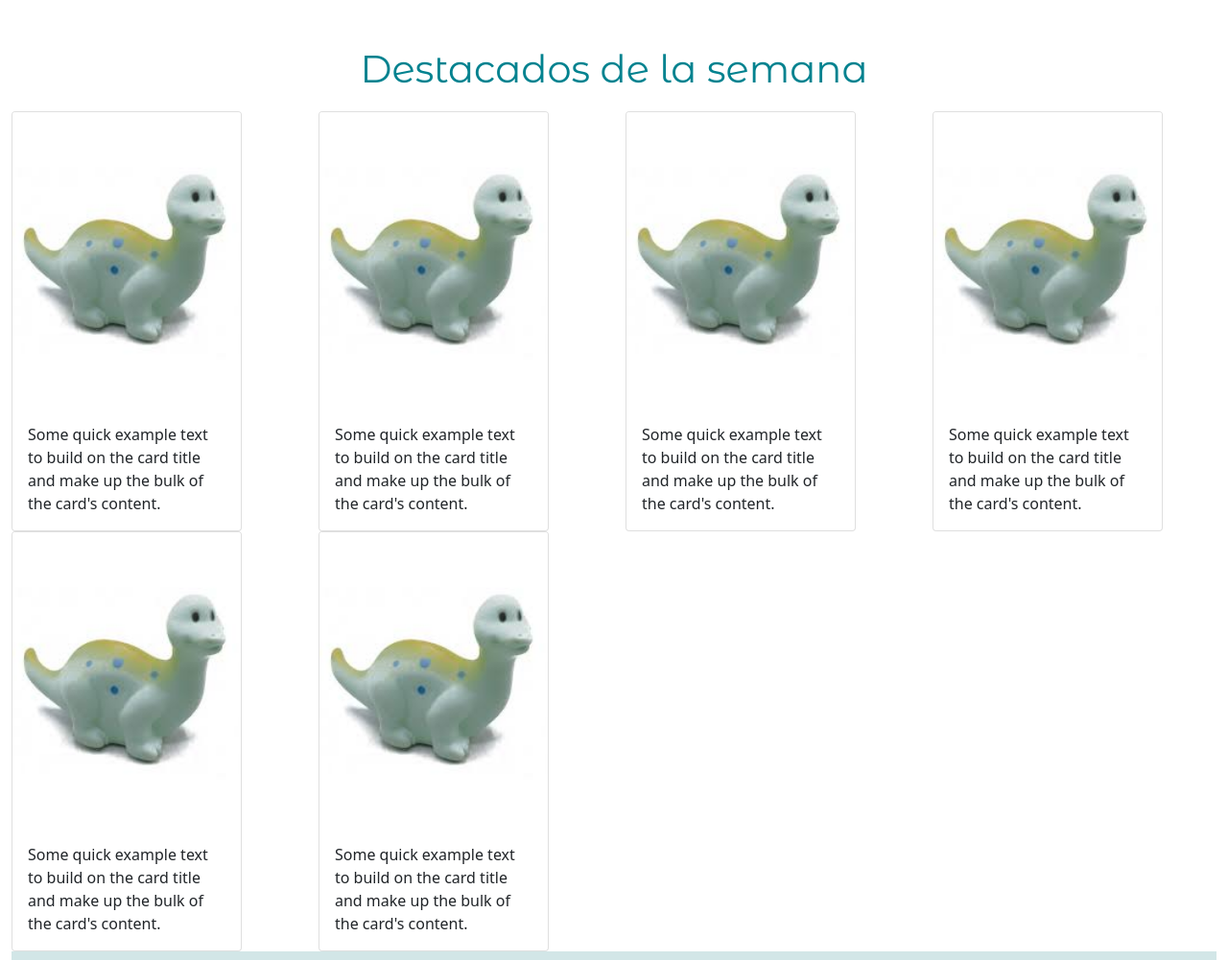
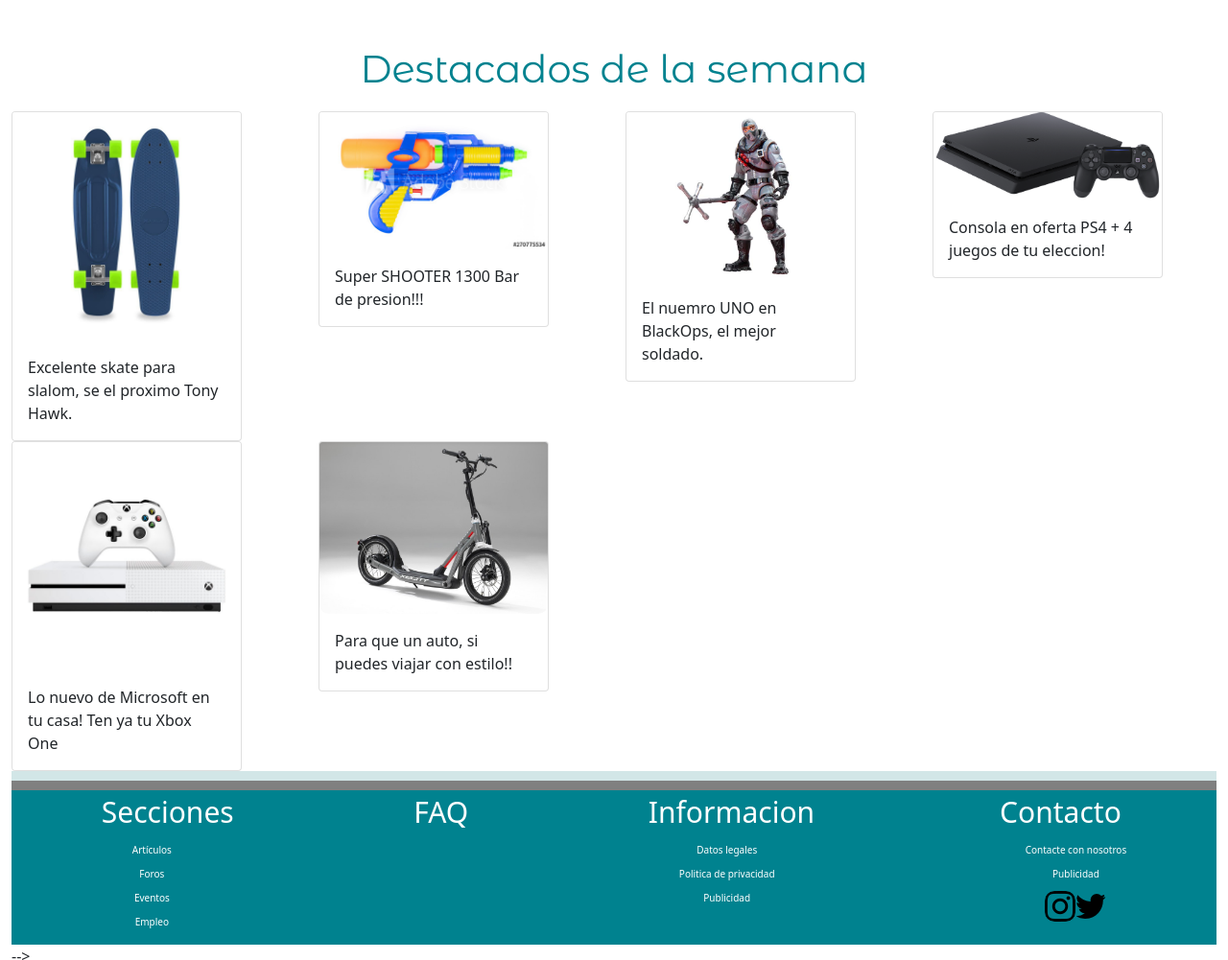
Before and after one commit to Ricardodasilva1987/BuffetToys, a website: page productos.html in a window 1280 px wide. Shown: the part 850-1851 px from the top of the page at 96% size. Drawn offline with nearby package versions, Linux system fonts and the light colour scheme.

Commit message:
se realizaron cambios

```diff
--- a/package.json
+++ b/package.json
@@ -1,7 +1,6 @@
 {
   "name": "proyectoricardodasilvadef",
   "version": "1.0.0",
-  "description": "",
   "main": "index.js",
   "scripts": {
     "test": "echo \"Error: no test specified\" && exit 1"
@@ -15,5 +14,6 @@
   "bugs": {
     "url": "https://github.com/Ricardodasilva1987/dw-test/issues"
   },
-  "homepage": "https://github.com/Ricardodasilva1987/dw-test#readme"
+  "homepage": "https://github.com/Ricardodasilva1987/dw-test#readme",
+  "description": ""
 }
--- a/productos.html
+++ b/productos.html
@@ -55,13 +55,13 @@
         <div id="carouselExampleControls" class="carousel slide" data-bs-ride="carousel">
             <div class="carousel-inner carrusel">
               <div class="carousel-item active">
-                <img src="Imagenes/guia-practica-juegos-juguetes-3-1100x408.jpg" class="d-block w-100" alt="...">
+                <img src="Imagenes/guia-practica-juegos-juguetes-3-1100x408.jpg" class="d-block w-100" alt="Imagen de juguetes">
               </div>
               <div class="carousel-item">
-                <img src="/Imagenes/jugueteria.png" class="d-block w-100" alt="...">
+                <img src="/Imagenes/jugueteria.png" class="d-block w-100" alt="juegueteria por dentro sede santiago">
               </div>
               <div class="carousel-item">
-                <img src="/Imagenes/depositphotos_34719377-stock-photo-toy-store-in-changi-airport.jpg" class="d-block w-100" alt="...">
+                <img src="/Imagenes/depositphotos_34719377-stock-photo-toy-store-in-changi-airport.jpg" class="d-block w-100" alt="jugueteria por dentro, sede atacama">
               </div>
             </div>
             <a class="carousel-control-prev" href="#carouselExampleControls" role="button" data-bs-slide="prev">
@@ -82,69 +82,59 @@
     <div class="row fotos-toys">
         <div class="col-sm-6 col-md-4 col-lg-3" >
             <div class="card" style="width: 15rem;">
-                <img src="Imagenes/images.jpg" class="card-img-top" alt="...">
+                <img src="Imagenes/toy6.jpg" class="card-img-top" alt="...">
                     <div class="card-body">
-                    <p class="card-text">Some quick example text to build on the card title and make up the bulk of the card's content.</p>
+                    <p class="card-text">Excelente skate para slalom, se el proximo Tony Hawk.</p>
                     </div>
             </div>
         </div>
 
         <div class="col-sm-6 col-md-4 col-lg-3" >
             <div class="card" style="width: 15rem;">
-                <img src="Imagenes/images.jpg" class="card-img-top" alt="...">
+                <img src="Imagenes/toy1.jpg" class="card-img-top" alt="Pistola de agua">
                     <div class="card-body">
-                    <p class="card-text">Some quick example text to build on the card title and make up the bulk of the card's content.</p>
+                    <p class="card-text">Super SHOOTER 1300 Bar de presion!!!</p>
                     </div>
             </div>
         </div>
 
         <div class="col-sm-6 col-md-4 col-lg-3" >
             <div class="card" style="width: 15rem;">
-                <img src="Imagenes/images.jpg" class="card-img-top" alt="...">
+                <img src="Imagenes/toy2.jpg" class="card-img-top" alt="soldado">
                     <div class="card-body">
-                    <p class="card-text">Some quick example text to build on the card title and make up the bulk of the card's content.</p>
+                    <p class="card-text">El nuemro UNO en BlackOps, el mejor soldado.</p>
                     </div>
             </div>
         </div>
 
         <div class="col-sm-6 col-md-4 col-lg-3">
             <div class="card" style="width: 15rem;">
-                <img src="Imagenes/images.jpg" class="card-img-top" alt="...">
+                <img src="Imagenes/toy3.png" class="card-img-top" alt="PS4">
                     <div class="card-body">
-                    <p class="card-text">Some quick example text to build on the card title and make up the bulk of the card's content.</p>
+                    <p class="card-text">Consola en oferta PS4 + 4 juegos de tu eleccion!</p>
                     </div>
             </div>
         </div>
 
         <div class="col-sm-6 col-md-4 col-lg-3">
             <div class="card" style="width: 15rem;">
-                <img src="Imagenes/images.jpg" class="card-img-top" alt="...">
+                <img src="Imagenes/toy 4.jpg" class="card-img-top" alt="Xbox one">
                     <div class="card-body">
-                    <p class="card-text">Some quick example text to build on the card title and make up the bulk of the card's content.</p>
+                    <p class="card-text">Lo nuevo de Microsoft en tu casa! Ten ya tu Xbox One</p>
                     </div>
             </div>
         </div>
 
         <div class="col-sm-6 col-md-4 col-lg-3" >
             <div class="card" style="width: 15rem;">
-                <img src="Imagenes/images.jpg" class="card-img-top" alt="...">
+                <img src="Imagenes/toy5.jpg" class="card-img-top" alt="scooter">
                     <div class="card-body">
-                    <p class="card-text">Some quick example text to build on the card title and make up the bulk of the card's content.</p>
+                    <p class="card-text">Para que un auto, si puedes viajar con estilo!!</p>
                     </div>
             </div>
         </div>
     </div>
-<!--
-    <div class="lista">
-        <div><li><img src="Imagenes/images.jpg" alt="dinosaurio juguete"></li></div>
-        <div><li><img src="Imagenes/images.jpg" alt="dinosaurio"></li></div>
-        <div><li><img src="Imagenes/images.jpg" alt="dinosaurio"></li></div>
-        <div><li><img src="Imagenes/images.jpg" alt="dinosaurio"></li></div>
-        <div><li><img src="Imagenes/images.jpg" alt="dinosaurio"></li></div>
-        <div><li><img src="Imagenes/images.jpg" alt="dinosaurio"></li></div>
-        <div><li><img src="Imagenes/images.jpg" alt="dinosaurio"></li></div>
 
-    </div> -->
 
     <footer class="footer">
 
--- a/scss/style.scss
+++ b/scss/style.scss
@@ -50,7 +50,7 @@
 .fondo {
     background-image: url(/Imagenes/fondo.jpg);
     width: 100%;
-    opacity: 800%;
+    opacity: 50%;
     height: 800px;
 }
 h1 {
@@ -227,8 +227,8 @@
     border: 1px solid #d6d9dc;
     border-radius: 3px;
     padding: 50px;
-    margin: 0 0 40px 0;
-    width: 80%;
+    margin: 20px 0 40px 0;
+    width: 50%;
     h1{
         font-size: 25px;
         margin-bottom: 20px;
@@ -280,6 +280,7 @@
     cursor: pointer;
     border: none;
 
+
     &:hover{
         background-color:
         #76Aeed;
```
Also changed, not shown: carrito.html (+1 -1 lines), noticias.html (+4 -3 lines), Imagenes/toy 4.jpg (added), Imagenes/toy1.jpg (added), Imagenes/toy2.jpg (added), Imagenes/toy3.png (added), Imagenes/toy5.jpg (added), Imagenes/toy6.jpg (added), css/style.css, 1 other file.
